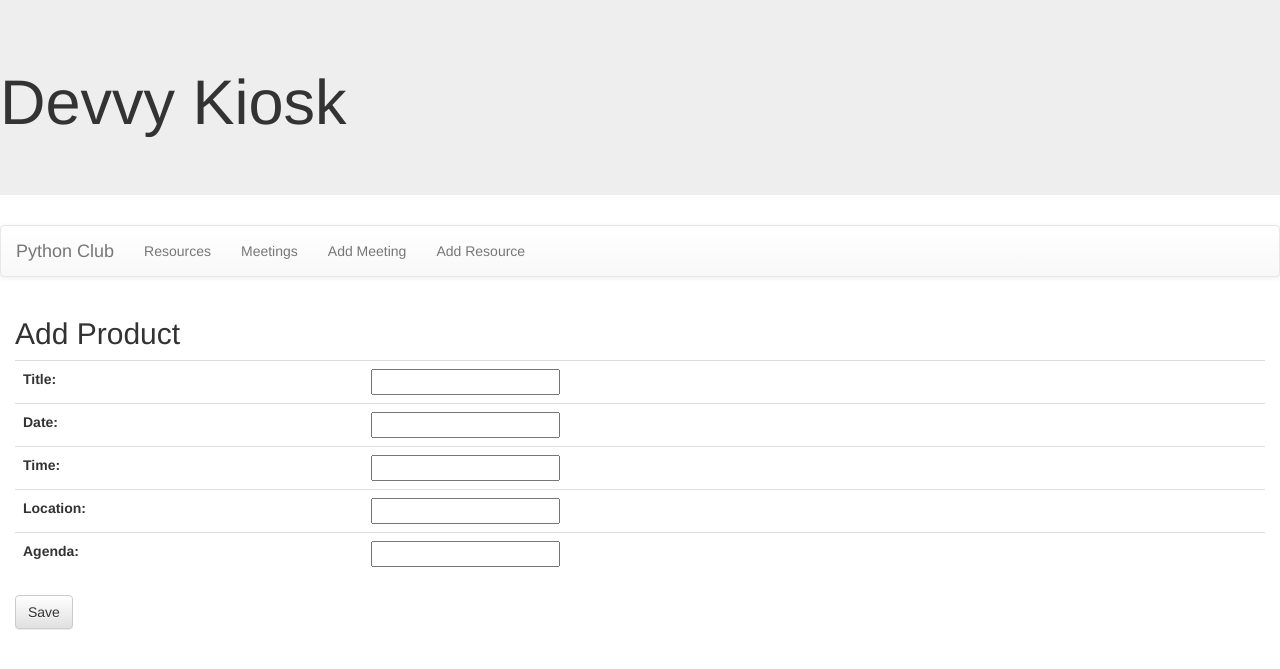
After one commit to DevonDeVaughnn/PythonClub, a Django app: page /club/newMeeting/ in a window 1280 px wide. The commit adds this page. Shown: the top 669 px of the page. Run offline with Django 3.2, Linux system fonts and the light colour scheme; some libraries are stand-ins or nearby versions.

Commit message:
Created forms for Resources and Meetings

```diff
--- /dev/null
+++ b/club/forms.py
@@ -0,0 +1,14 @@
+from django import forms
+from .models import Meeting, Resource
+
+
+class MeetingForm(forms.ModelForm):
+    class Meta:
+        model = Meeting
+        fields = "__all__"
+
+
+class ResourceForm(forms.ModelForm):
+    class Meta:
+        model = Resource
+        fields = "__all__"
--- a/club/templates/base.html
+++ b/club/templates/base.html
@@ -28,6 +28,8 @@
         <ul class="devy-navlink nav navbar-nav">
           <li><a href="{% url 'resources' %}">Resources</a></li>
           <li><a href="{% url 'meetings' %}">Meetings</a></li>
+          <li><a href="{% url 'newmeeting' %}">Add Meeting</a></li>
+          <li><a href="{% url 'newresource' %}">Add Resource</a></li>
         </ul>
       </div>
     </nav>
--- /dev/null
+++ b/club/templates/club/newmeeting.html
@@ -0,0 +1,9 @@
+{% extends 'base.html' %} {% block content %}
+<h2>Add Product</h2>
+<form method="POST" class="post-form">
+  <table class="table">
+    {% csrf_token %} {{ form.as_table }}
+  </table>
+  <button type="submit" class="save btn btn-default">Save</button>
+</form>
+{% endblock %}
--- a/club/urls.py
+++ b/club/urls.py
@@ -6,4 +6,6 @@ urlpatterns = [
     path('resources/', views.resources, name='resources'),
     path('meetings/', views.meetings, name='meetings'),
     path('meetingdetail/<int:id>', views.meetingdetail, name='detail'),
+    path('newMeeting/', views.newMeeting, name='newmeeting'),
+    path('newResource/', views.newResource, name='newresource'),
 ]
--- a/club/views.py
+++ b/club/views.py
@@ -1,6 +1,7 @@
 from django.shortcuts import render, get_object_or_404
 from .models import Resource, Meeting
 from django.urls import reverse_lazy
+from .forms import MeetingForm, ResourceForm
 
 
 def index(request):
@@ -20,3 +21,31 @@ def meetings(request):
 def meetingdetail(request, id):
     meeting = get_object_or_404(Meeting, pk=id)
     return render(request, "club/meetingdetail.html", {"meeting": meeting})
+
+
+def newMeeting(request):
+    form = MeetingForm
+
+    if request.method == "POST":
+        form = MeetingForm(request.POST)
+        if form.is_valid():
+            post = form.save(commit=True)
+            post.save()
+            form = MeetingForm()
+    else:
+        form = MeetingForm()
+    return render(request, "club/newmeeting.html", {'form': form})
+
+
+def newResource(request):
+    form = ResourceForm
+
+    if request.method == "POST":
+        form = ResourceForm(request.POST)
+        if form.is_valid():
+            post = form.save(commit=True)
+            post.save()
+            form = ResourceForm()
+    else:
+        form = ResourceForm()
+    return render(request, "club/newresource.html", {'form': form})
```
Also changed, not shown: club/templates/club/newresource.html (added, +9 -0 lines).
